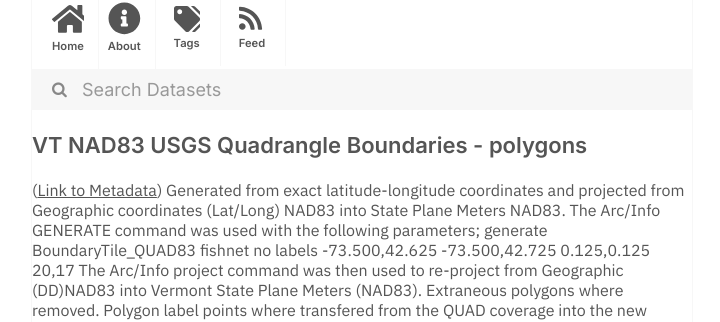
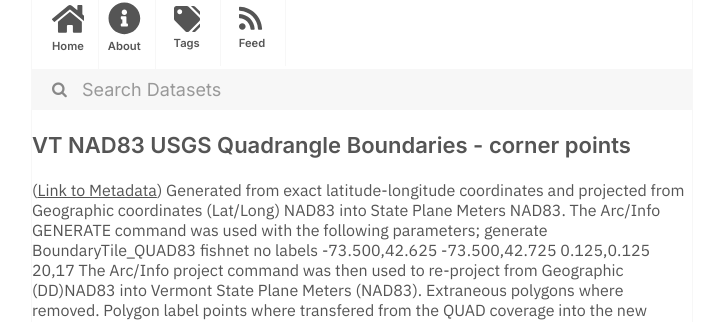
Before and after one commit to dayda-entities/vermont-center-for-geographic-information, a Jekyll site: the page built from _posts/2020-11-12-vt-nad83-usgs-quadrangle-bound.md, in a window 1280 px wide. Shown: the part 216-538 px from the top of the page, without its empty margins (278-998 px from the left). Built offline with Jekyll 4.4.1, drawn with Linux system fonts in a browser that asks for light colours.

Commit message:
Publish Data

```diff
--- a/_posts/2020-11-12-vt-nad83-usgs-quadrangle-bound.md
+++ b/_posts/2020-11-12-vt-nad83-usgs-quadrangle-bound.md
@@ -1,7 +1,7 @@
 ---
-title: VT NAD83 USGS Quadrangle Boundaries - polygons
-created: '2020-11-12T13:06:30.463496'
-modified: '2020-11-12T13:06:30.463505'
+title: VT NAD83 USGS Quadrangle Boundaries - corner points
+created: '2020-11-12T13:06:16.983834'
+modified: '2020-11-12T13:06:16.983845'
 state: active
 type: dataset
 tags:
@@ -20,7 +20,7 @@ tags:
   - Vcgi Open Data
 groups: []
 csv_url: >-
-  https://geodata.vermont.gov/datasets/f75989de8f5f4661a3495cc2425982f2_7.csv?outSR=%7B%22latestWkid%22%3A32145%2C%22wkid%22%3A32145%7D
+  https://geodata.vermont.gov/datasets/e65078dc004b4c21ab522166d0c88f30_8.csv?outSR=%7B%22latestWkid%22%3A32145%2C%22wkid%22%3A32145%7D
 json_url: ''
 layout: post
 
```
